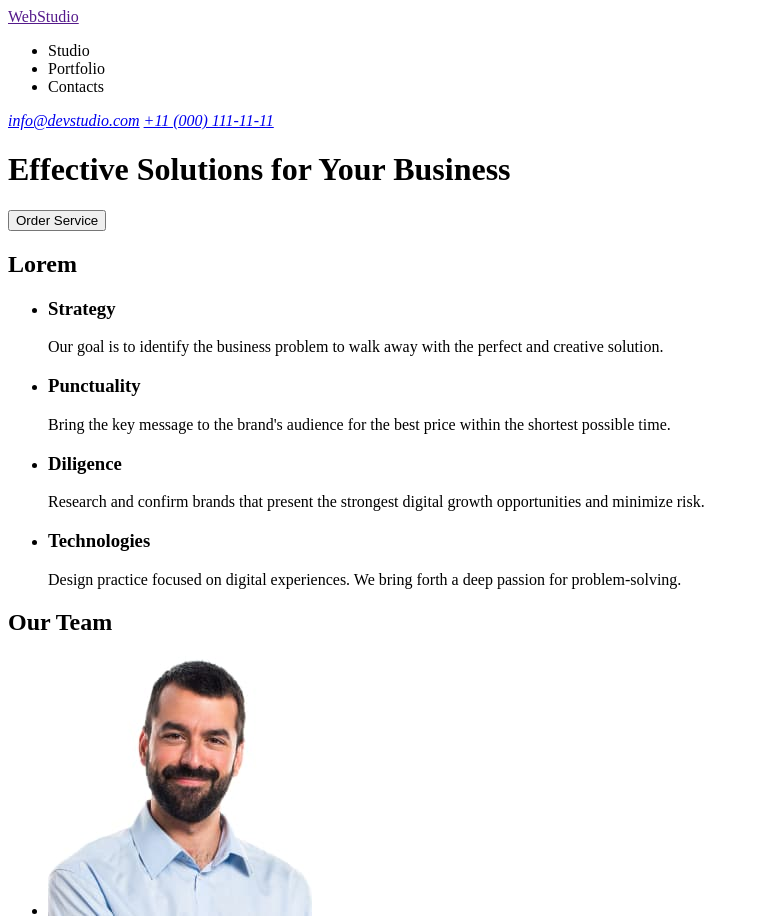
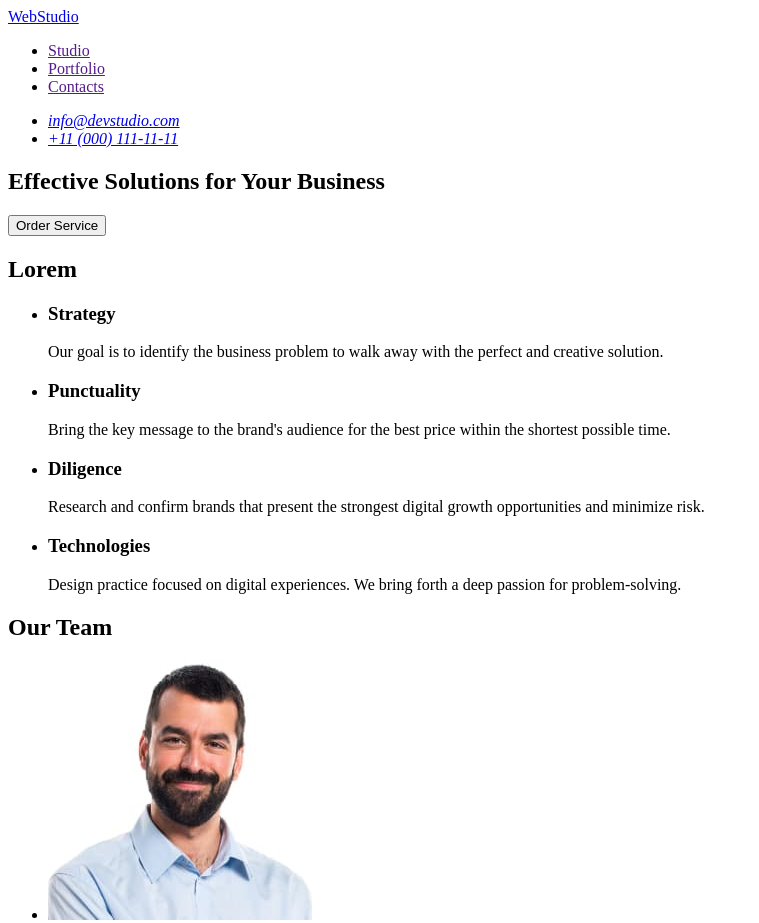
Before and after one commit to AntonOnyshchenko/goit-markup-hw-01, a plain HTML site: page index.html in a window 1280 px wide. Shown: the top 923 px of the page, without its empty margins (0-759 px from the left). Drawn offline with Linux system fonts and the light colour scheme.

Commit message:
Update index.html

```diff
--- a/index.html
+++ b/index.html
@@ -7,22 +7,27 @@
 </head>
 <body>
   <header>
-    <a href="">WebStudio</a>
     <nav>
+      <a href="./index.html">WebStudio</a>
       <ul>
-        <li>Studio</li>
-        <li>Portfolio</li>
-        <li>Contacts</li>
+        <li> <a href="">Studio</a></li>
+        <li> <a href="">Portfolio</a></li>
+      <li> <a href="">Contacts</a></li>
       </ul>
     </nav>
     <address>
-      <a href="mailto:info@devstudio.com">info@devstudio.com</a>
-      <a href="tel:+110001111111">+11 (000) 111-11-11</a>
+      <ul>
+        <li><a href="mailto:info@devstudio.com">info@devstudio.com</a></li>
+        <li> <a href="tel:+110001111111">+11 (000) 111-11-11</a></li>
+      </ul>
     </address>
-    <h1> Effective Solutions for Your Business</h1>
-    <button type="button">Order Service</button>
+
   </header>
   <main>
+    <section>
+      <h1> Effective Solutions for Your Business</h1>
+      <button type="button">Order Service</button>
+    </section>
     <section>
       <h2>Lorem</h2>
       <ul>
@@ -71,7 +76,7 @@
     </section>
   </main>
   <footer>
-  <a href="">WebStudio</a>
+  <a href="./index.html">WebStudio</a>
   <p>Increase the flow of customers and sales for your business with digital marketing & growth solutions.</p>
   </footer>
 </body>
```
